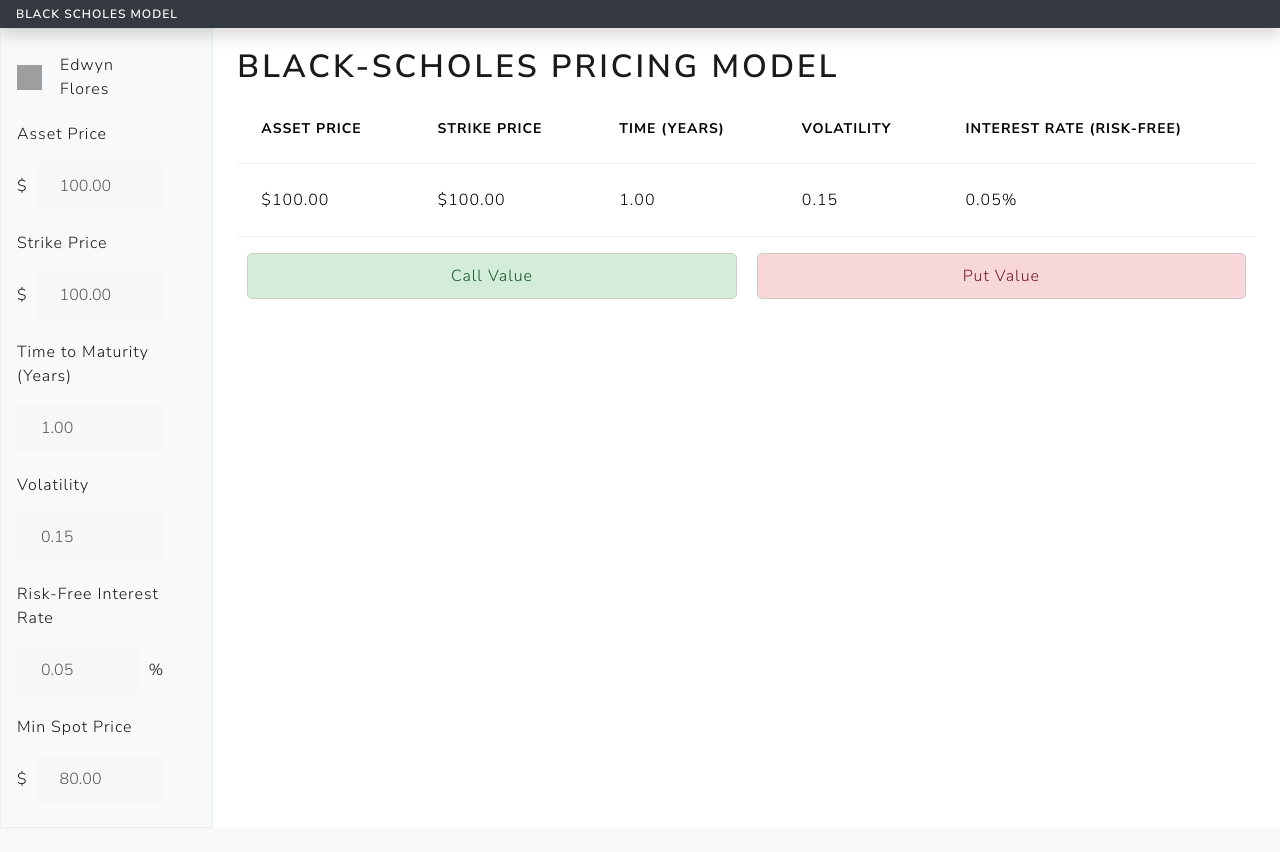
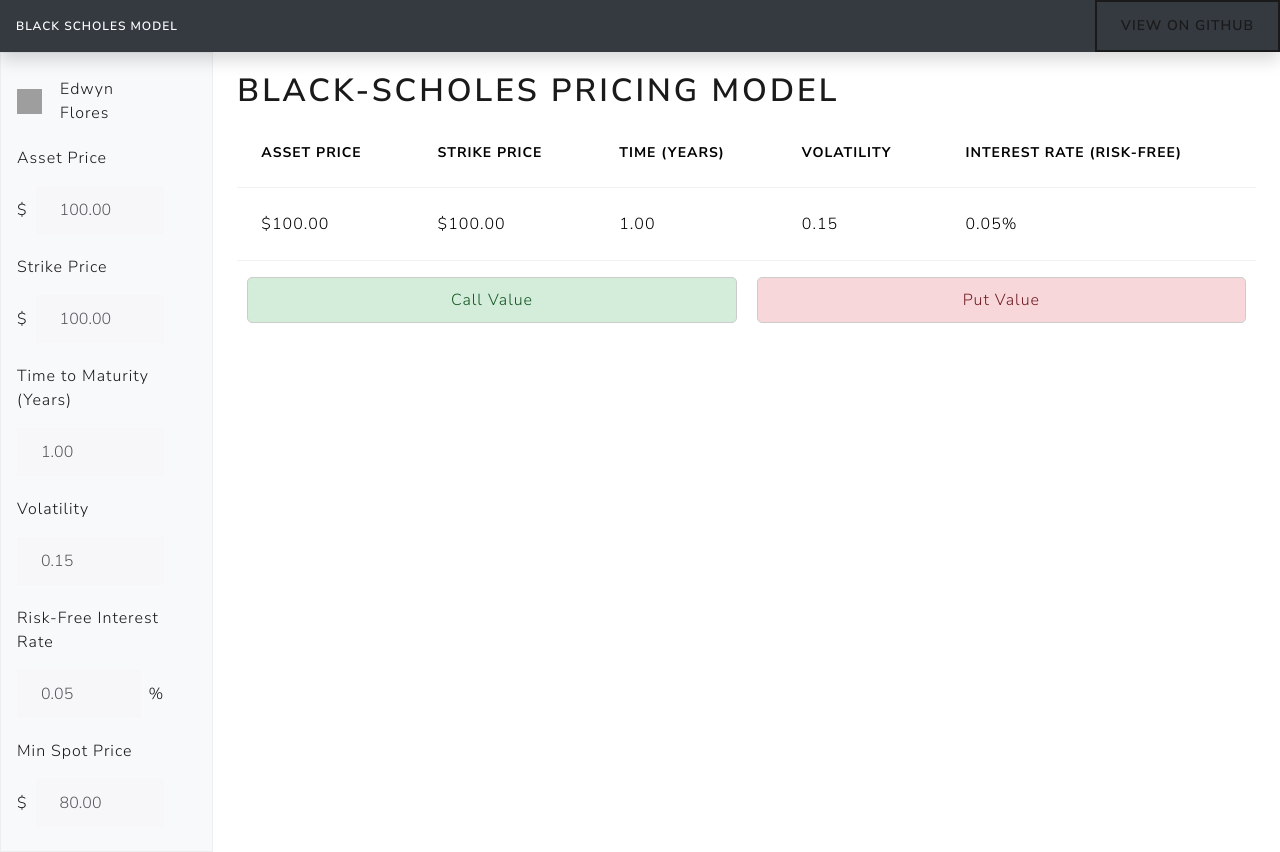
Before and after one commit to f-edwyn/blackscholeswebsite, a Django app: page / in a window 1280 px wide. Before the commit the page ends 786 px from the top, so only its background shows below. Run offline with Django 4.2, Linux system fonts and the light colour scheme; some libraries are stand-ins or nearby versions; grey boxes are pictures that could not be loaded.

Commit message:
Added github

```diff
--- a/templates/base.html
+++ b/templates/base.html
@@ -3,7 +3,7 @@
 <html lang="en" data-bs-theme="auto">
 <meta charset="utf-8">
 <meta name="author" content="Edwyn Flores">
-<title>Black Scholes Model {% block title %}{% endblock %}  </title>
+<title>Black Scholes Model {% block title %}{% endblock %}</title>
 
 <link href="{% static 'css/bootstrap.min.css' %}" rel="stylesheet">
 <link href="{% static 'css/main.css' %}" rel="stylesheet">
@@ -80,6 +80,7 @@
 
   <header class="navbar sticky-top bg-dark flex-md-nowrap p-0 shadow" data-bs-theme="dark">
     <a class="navbar-brand col-md-3 col-lg-2 me-0 px-3 fs-6 text-white">Black Scholes Model</a>
+    <a href="https://github.com/f-edwyn/blackscholeswebsite" target="_blank" class="btn btn-outline-primary">View on GitHub</a>
   </header>
 
   <div class="container-fluid">
```
